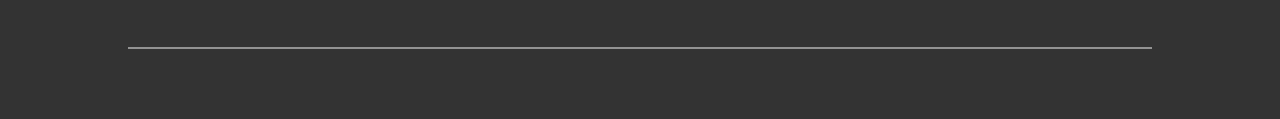
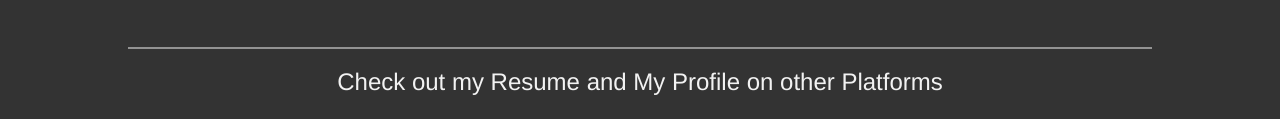
Before and after one commit to 11/dougrudolph, a plain HTML site: page index.html in a window 1280 px wide. Shown: the part 1279-1398 px from the top of the page. Drawn offline with nearby package versions, Linux system fonts and the light colour scheme.

Commit message:
added a final title

```diff
--- a/index.html
+++ b/index.html
@@ -87,6 +87,7 @@
 
 				<hr>
 
+				<h3>Check out my Resume and My Profile on other Platforms</h3>
 				<!--row of img links -->
 				<div class="img-link-container">
 					<a href="https://www.linkedin.com/in/dougjrudolph" target="_tab"><img class="img-links" src="img/linkedin.png"/></a>
```
